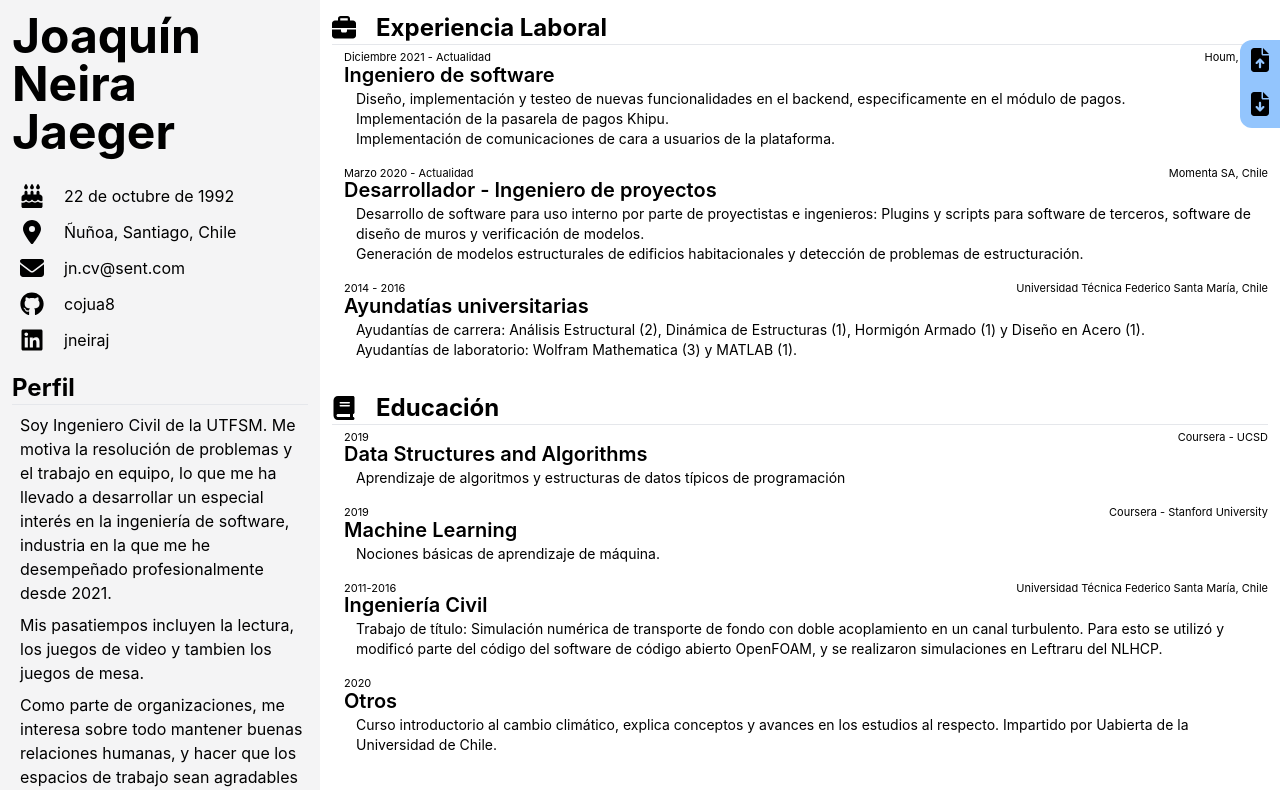
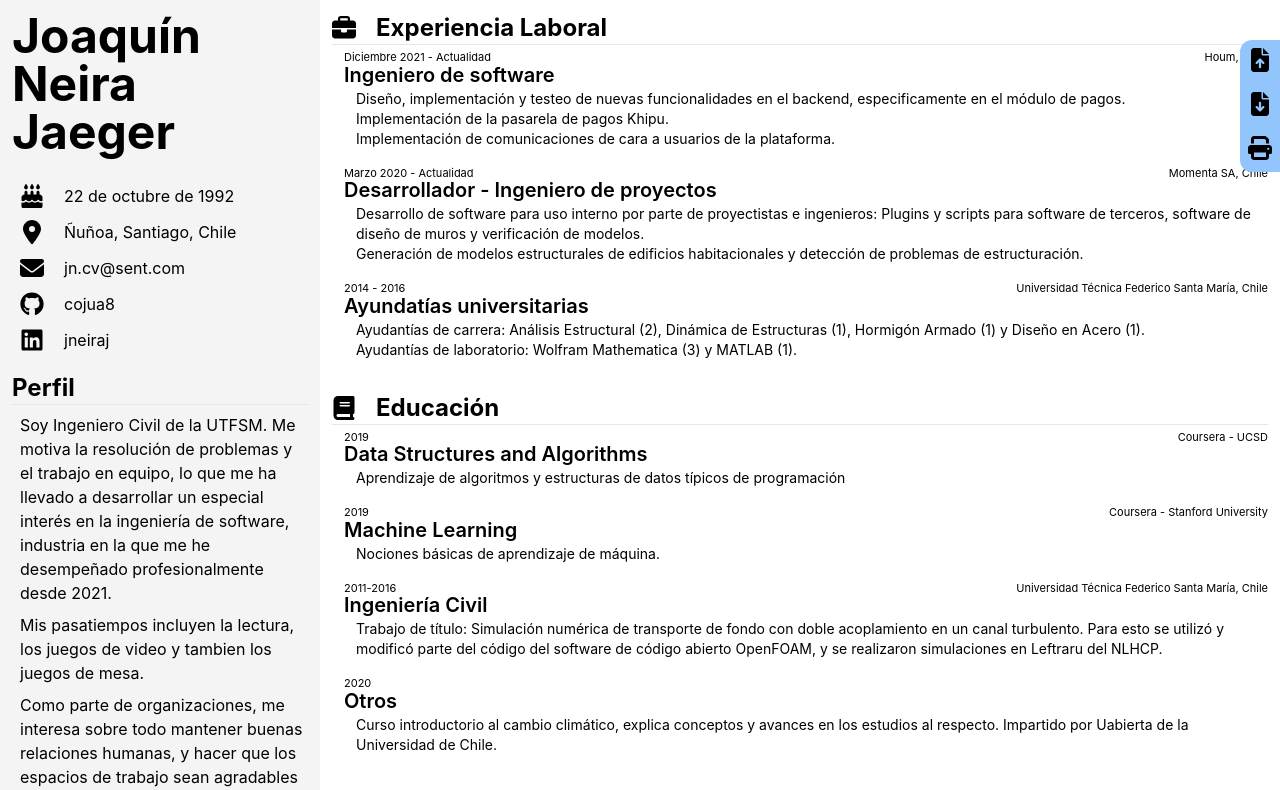
Before and after one commit to cojua8/CurriculumVitae, a React (Create React App) app: page / in a window 1280 px wide. Shown: the top 790 px of the page. Built offline with nearby package versions, Linux system fonts and the light colour scheme.

Commit message:
add print button

```diff
--- a/src/App.tsx
+++ b/src/App.tsx
@@ -8,6 +8,7 @@ import { CVData, DataContext } from "./components/contexts/DataContext";
 import { FileUploadButton } from "./components/FileUploadButton";
 import { FileDownloadButton } from "./components/FileDownloadButton";
 import StickyButtonGroup from "./components/base/StickyButtonGroup";
+import PrintButton from "./components/PrintButton";
 
 library.add(fas, fab);
 
@@ -27,6 +28,7 @@ const App = () => {
         <StickyButtonGroup>
           <FileUploadButton />
           <FileDownloadButton />
+          <PrintButton />
         </StickyButtonGroup>
         <div className="grid">
           <div className="grid md:grid-cols-6 lg:grid-cols-8">
--- /dev/null
+++ b/src/components/PrintButton.tsx
@@ -0,0 +1,17 @@
+import React, { useContext } from "react";
+import { DataContext } from "./contexts/DataContext";
+import Button from "./base/Button";
+import { faFileArrowDown, faPrint } from "@fortawesome/free-solid-svg-icons";
+import { FontAwesomeIcon } from "@fortawesome/react-fontawesome";
+
+const PrintButton = () => {
+  return (
+    <Button>
+      <button type="button" onClick={window.print}>
+        <FontAwesomeIcon icon={faPrint} className="h-6 w-6" />
+      </button>
+    </Button>
+  );
+};
+
+export default PrintButton;
```
